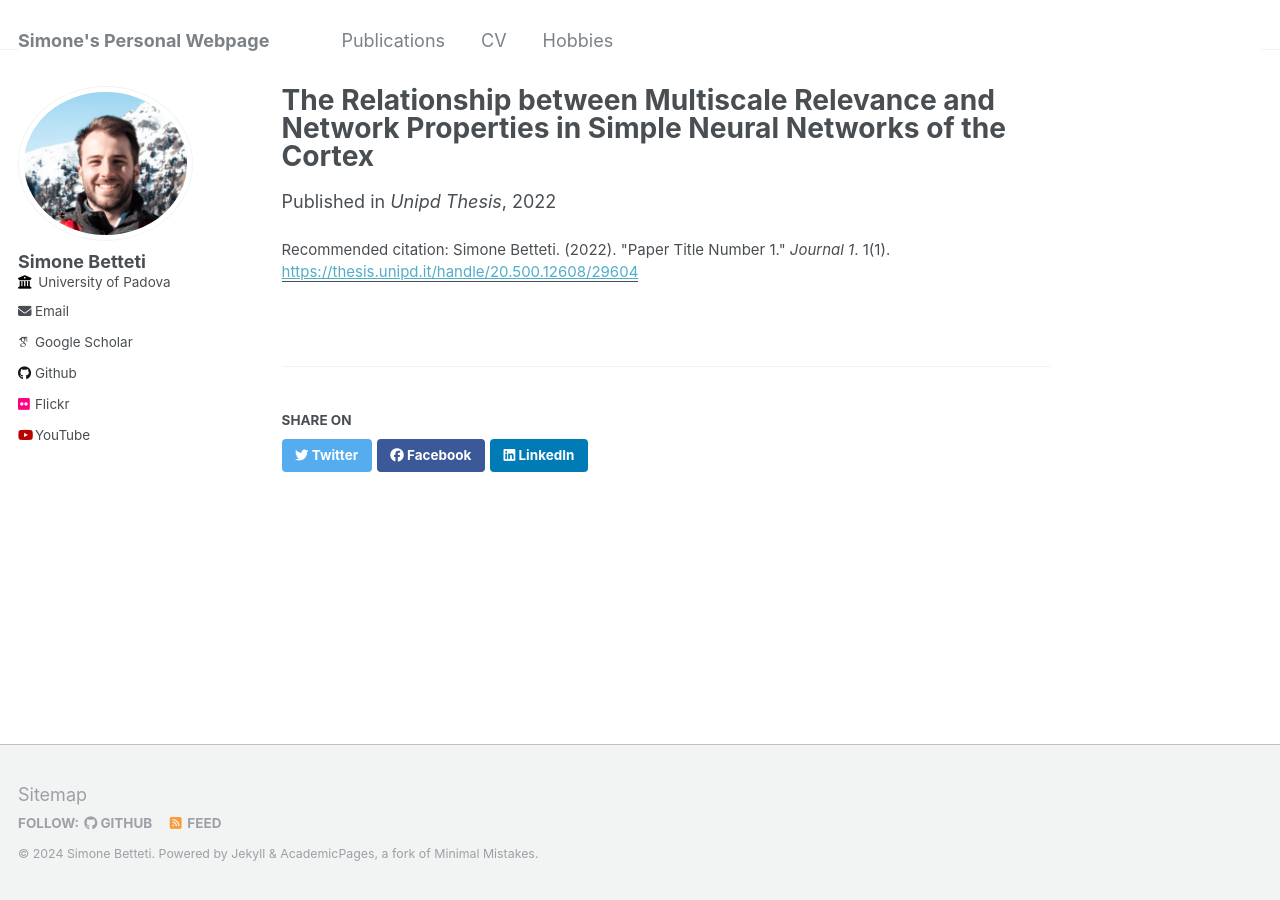
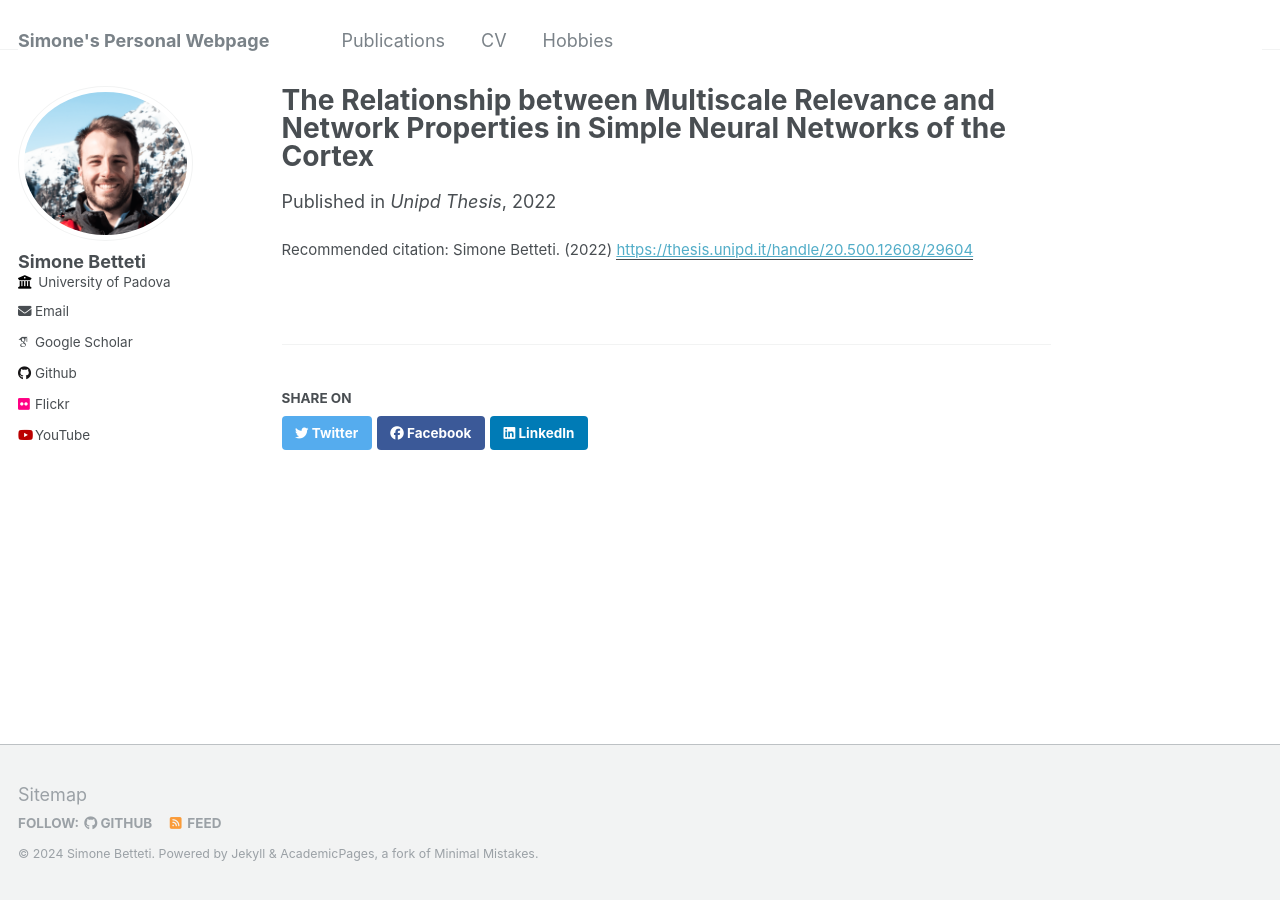
Before and after one commit to sim1bet/sim1bet.github.io, a Jekyll site: the page built from _publications/2009-10-01-paper-title-number-1.md, in a window 1280 px wide. Built offline with Jekyll 4.4.1, drawn with Linux system fonts in a browser that asks for light colours; some web fonts are replaced.

Commit message:
Update 2009-10-01-paper-title-number-1.md

```diff
--- a/_publications/2009-10-01-paper-title-number-1.md
+++ b/_publications/2009-10-01-paper-title-number-1.md
@@ -6,5 +6,5 @@ excerpt: 'This is the official pubblication of my M.S. thesis of the University
 date: 2022-04-21
 venue: 'Unipd Thesis'
 paperurl: 'https://thesis.unipd.it/handle/20.500.12608/29604'
-citation: 'Simone Betteti. (2022). &quot;Paper Title Number 1.&quot; <i>Journal 1</i>. 1(1).'
+citation: 'Simone Betteti. (2022)'
 ---
```
